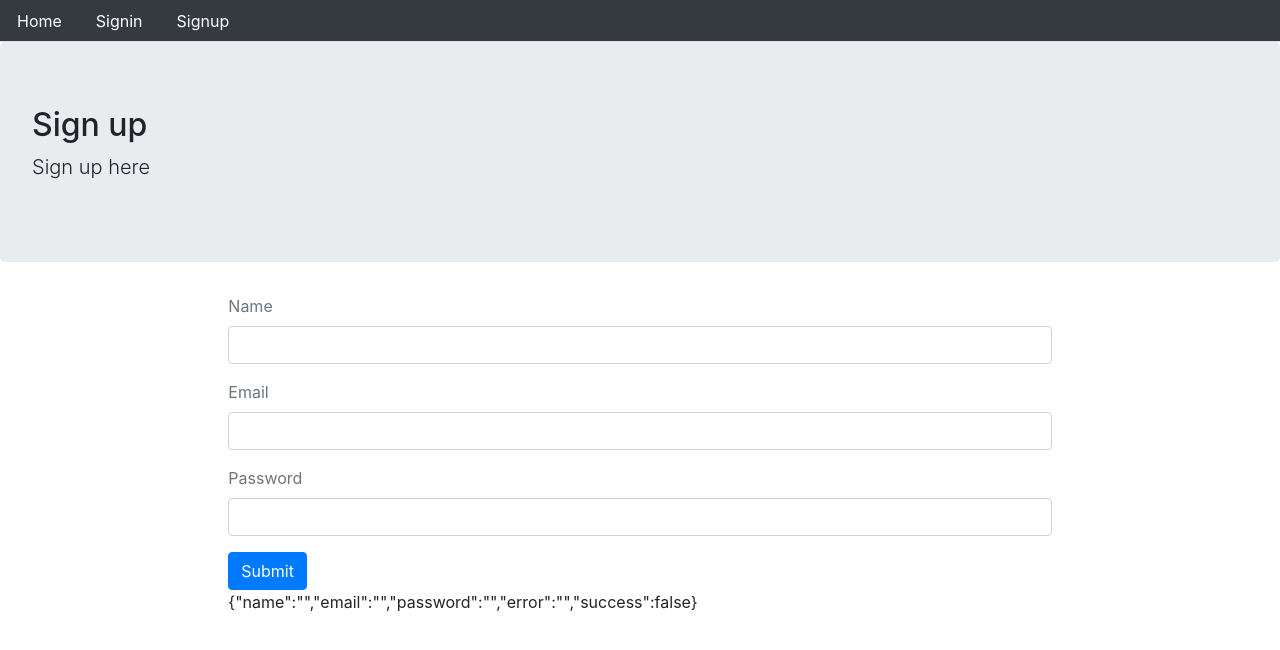
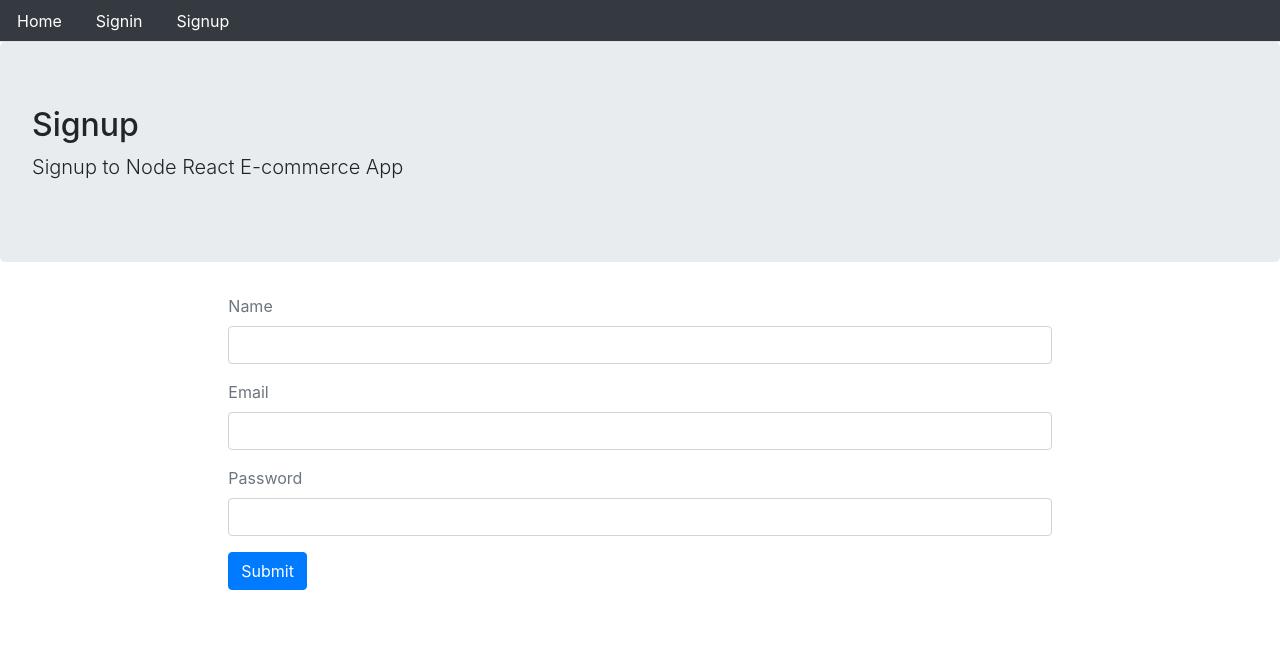
Before and after one commit to mhaji007/Emporium-Client, a React (Create React App) app: page /Signup in a window 1280 px wide. Shown: the top 650 px of the page. Built offline with nearby package versions, Linux system fonts and the light colour scheme.

Commit message:
Refactor sign up

```diff
--- /dev/null
+++ b/src/auth/index.js
@@ -0,0 +1,24 @@
+import {API} from '../config';
+
+
+  export const signup = (user) =>{
+    // console.log(name, email, password);
+    return fetch(`${API}/signup`, {
+      method: "POST",
+      headers: {
+        // Media type accepted by the browser
+        Accept: 'application/json',
+        // Media type sent by the browser
+        "Content-Type":"application/json"
+      },
+      // transform user object to
+      // JSON string
+      body: JSON.stringify(user)
+    }
+    )
+    .then(response => response.json()
+    )
+    .catch(err => {
+      console.log(err);
+    })
+  };
--- a/src/user/Signup.js
+++ b/src/user/Signup.js
@@ -1,114 +1,87 @@
-import React, {useState} from "react";
+import React, { useState } from 'react';
+import { Link } from 'react-router-dom';
 import Layout from '../core/Layout';
-import {API} from '../config';
-import {Link} from 'react-router-dom';
-
+import { signup } from '../auth';
 
 const Signup = () => {
     const [values, setValues] = useState({
         name: '',
         email: '',
         password: '',
-    error:'',
+        error: '',
         success: false
-
     });
 
-  const {name, email, password, success, error} = values;
+    const { name, email, password, success, error } = values;
 
-  const handleChange = (name, event) =>{
-    // console.log(name);
-    // console.log(event);
-    setValues({...values, error:false, [name]: event.target.value});
-  }
+    const handleChange = name => event => {
+        setValues({ ...values, error: false, [name]: event.target.value });
+    };
 
-  const signup = (user) =>{
-    // console.log(name, email, password);
-    return fetch(`${API}/signup`, {
-      method: "POST",
-      headers: {
-        // Media type accepted by the browser
-        Accept: 'application/json',
-        // Media type sent by the browser
-        "Content-Type":"application/json"
-      },
-      // transform user object to
-      // JSON string
-      body: JSON.stringify(user)
-    }
-    )
-    .then(response => response.json()
-    )
-    .catch(err => {
-      console.log(err);
-    })
-  }
-
-  const clickSubmit = (event) =>{
+    const clickSubmit = event => {
         event.preventDefault();
-    setValues({...values, error:false})
-    // console.log(name, email, password)
-    signup({name, email, password}).then(data=>{
-      if(data.error) {
-        setValues({...values, error: data.error, success: false})
+        setValues({ ...values, error: false });
+        signup({ name, email, password }).then(data => {
+            if (data.error) {
+                setValues({ ...values, error: data.error, success: false });
             } else {
                 setValues({
                     ...values,
-          name:'',
-          email:'',
+                    name: '',
+                    email: '',
                     password: '',
+                    error: '',
                     success: true
-        })
+                });
             }
-    })
+        });
+    };
 
-  }
-
-  const SignUpForm = () => (
-    <form >
+    const signUpForm = () => (
+        <form>
             <div className="form-group">
                 <label className="text-muted">Name</label>
-        <input onChange={(event)=>handleChange('name', event)} type="text" value={name} className="form-control"/>
+                <input onChange={handleChange('name')} type="text" className="form-control" value={name} />
             </div>
+
             <div className="form-group">
                 <label className="text-muted">Email</label>
-        <input onChange={(event) =>handleChange('email', event)} type="email" value={email} className="form-control"/>
+                <input onChange={handleChange('email')} type="email" className="form-control" value={email} />
             </div>
+
             <div className="form-group">
                 <label className="text-muted">Password</label>
-        <input onChange={(event) =>handleChange('password', event)} type="password" value={password} className="form-control"/>
+                <input onChange={handleChange('password')} type="password" className="form-control" value={password} />
             </div>
-      <button onClick={clickSubmit} className="btn btn-primary ">
+            <button onClick={clickSubmit} className="btn btn-primary">
                 Submit
             </button>
         </form>
     );
 
     const showError = () => (
-      <div className="alert alert-danger" style={{display: error ? '': 'none'}}>
+        <div className="alert alert-danger" style={{ display: error ? '' : 'none' }}>
             {error}
         </div>
-    )
+    );
 
     const showSuccess = () => (
-      <div className="alert alert-success" style={{display: success ? '': 'none'}}>
-        New account is created. Please <Link to="/signin">sign in.</Link>
+        <div className="alert alert-info" style={{ display: success ? '' : 'none' }}>
+            New account is created. Please <Link to="/signin">Signin</Link>
         </div>
-    )
+    );
 
     return (
         <Layout
-    title="Sign up"
-    description="Sign up here"
+            title="Signup"
+            description="Signup to Node React E-commerce App"
             className="container col-md-8 offset-md-2"
         >
             {showSuccess()}
             {showError()}
-      {SignUpForm()}
-      {JSON.stringify(values)}
-
+            {signUpForm()}
         </Layout>
-  )
+    );
 };
 
 export default Signup;
```
Lines whose indentation alone changed are shown as unchanged.
